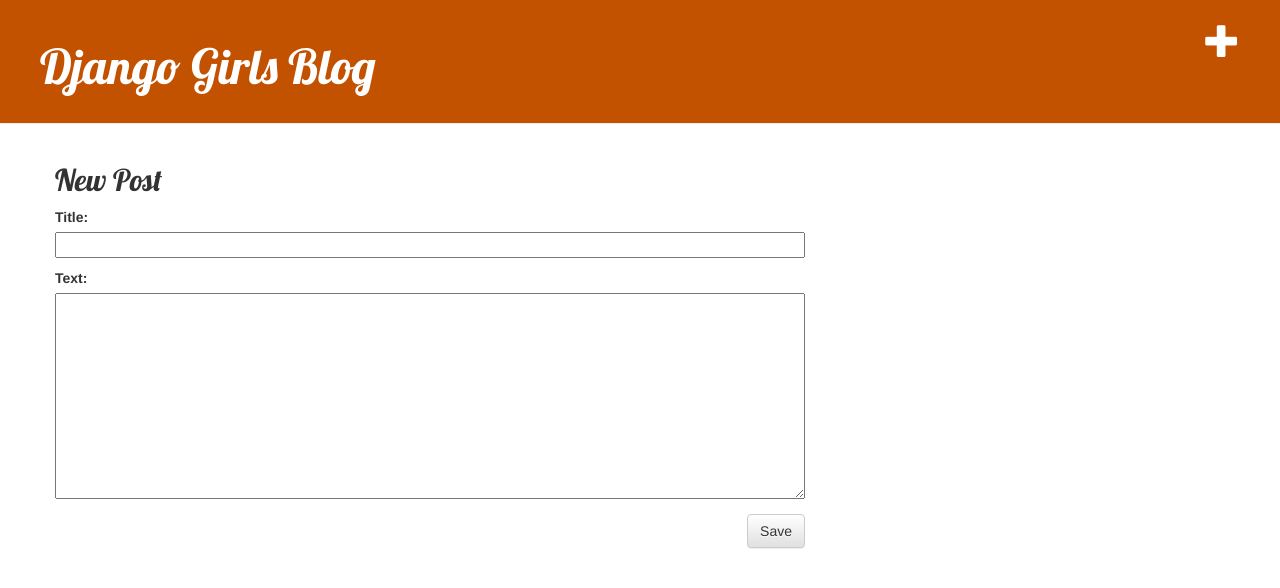
After one commit to hoangdatngo/gci_project, a Django app: page /post/new/ in a window 1280 px wide. The commit adds this page. Shown: the top 588 px of the page. Run offline with Django 3.2, Linux system fonts and the light colour scheme; the visitor is signed in with stand-in values (Sample User, id 1); some libraries are stand-ins or nearby versions.

Commit message:
My Django App

```diff
--- /dev/null
+++ b/blog/forms.py
@@ -0,0 +1,7 @@
+from django import forms
+from .models import Post
+
+class PostForm(forms.ModelForm):
+    class Meta:
+        model = Post
+        fields = ('title', 'text', )
--- /dev/null
+++ b/blog/static/css/blog.css
@@ -0,0 +1,52 @@
+h1 a, h2 a{
+    color: #FF7F50;
+    font-family: 'Lobster';
+}
+
+
+.page-header{
+    background-color: #C25100;
+    margin-top: 0;
+    padding: 20px 20px 20px 40px;
+}
+
+.page-header h1, .page-header h1 a, .page-header h1 a:visited, .page-header h1 a:active {
+    color: #ffffff;
+    font-size: 36pt;
+    text-decoration: none;
+}
+
+.content {
+    margin-left: 40px;
+}
+
+h1, h2, h3, h4 {
+    font-family: 'Lobster', cursive;
+}
+
+.date {
+    color: #FF8C00;
+}
+
+.save {
+    float: right;
+}
+
+.post-form textarea, .post-form input {
+    width: 100%;
+}
+
+.top-menu, .top-menu:hover, .top-menu:visited {
+    color: #ffffff;
+    float: right;
+    font-size: 26pt;
+    margin-right: 20px;
+}
+
+.post {
+    margin-bottom: 70px;
+}
+
+.post h2 a, .post h2 a:visited {
+    color: #000000;
+}
--- /dev/null
+++ b/blog/templates/blog/base.html
@@ -0,0 +1,28 @@
+{% load static %}
+<!DOCTYPE html>
+<html>
+    <head>
+        <title>Django Girls blog</title>
+        <link rel="stylesheet" href="//maxcdn.bootstrapcdn.com/bootstrap/3.2.0/css/bootstrap.min.css">
+        <link rel="stylesheet" href="//maxcdn.bootstrapcdn.com/bootstrap/3.2.0/css/bootstrap-theme.min.css">
+        <link href="//fonts.googleapis.com/css?family=Lobster&subset=latin,latin-ext" rel="stylesheet" type="text/css">
+        <link rel="stylesheet" href="{% static 'css/blog.css' %}">
+
+    </head>
+    <body>
+       <div class="page-header">
+           {% if user.is_authenticated %}
+                <a href="{% url 'post_new' %}" class="top-menu"><span class="glyphicon glyphicon-plus"></span></a>
+           {% endif %}
+           <h1><a href="/">Django Girls Blog</a></h1>
+       </div>
+        <div class="content container">
+            <div class="row">
+                <div class="col-md-8">
+                {% block content %}
+                {% endblock %}
+                </div>
+            </div>
+        </div>
+    </body>
+</html>
--- /dev/null
+++ b/blog/templates/blog/post_edit.html
@@ -0,0 +1,9 @@
+{% extends 'blog/base.html' %}
+
+{% block content %}
+<h2>New Post</h2>
+<form method="POST" class="post-form">{% csrf_token %}
+    {{ form.as_p }}
+    <button type="submit" class="save btn btn-default">Save</button>
+</form>
+{% endblock %}
--- a/blog/urls.py
+++ b/blog/urls.py
@@ -2,5 +2,8 @@ from django.urls import path
 from . import views
 
 urlpatterns = [
-    path('', views.post_list, name='post_list')
+    path('', views.post_list, name='post_list'),
+    path('post/<int:pk>/', views.post_detail, name='post_detail'),
+    path('post/new/', views.post_new, name='post_new'),
+    path('post/<int:pk>/edit/', views.post_edit, name='post_edit'),
 ]
--- a/blog/views.py
+++ b/blog/views.py
@@ -1,7 +1,39 @@
-from django.shortcuts import render
+from django.shortcuts import render, get_object_or_404, redirect
 from .models import Post
 from django.utils import timezone
+from .forms import PostForm
 
 def post_list(request):
     posts = Post.objects.filter(published_date__lte=timezone.now()).order_by('published_date')
     return render(request, 'blog/post_list.html', {'posts': posts})
+
+def post_detail(request, pk):
+    post = get_object_or_404(Post, pk=pk)
+    return render(request, 'blog/post_detail.html', {'post': post})
+
+def post_new(request):
+    if request.method == "POST":
+        form = PostForm(request.POST)
+        if form.is_valid():
+            post = form.save(commit=False)
+            post.author = request.user
+            post.published_date = timezone.now()
+            post.save()
+            return redirect('post_detail', pk=post.pk)
+    else:
+        form = PostForm()
+    return render(request, 'blog/post_edit.html', {'form': form})
+
+def post_edit(request, pk):
+    post = get_object_or_404(Post, pk=pk)
+    if request.method == "POST":
+        form = PostForm(request.POST, instance=post)
+        if form.is_valid():
+            post = form.save(commit=False)
+            post.author = request.user
+            post.published_date = timezone.now()
+            post.save()
+            return redirect('post_detail', pk=post.pk)
+    else:
+        form = PostForm(instance=post)
+    return render(request, 'blog/post_edit.html', {'form': form})
```
Also changed, not shown: blog/templates/blog/post_detail.html (added, +16 -0 lines), blog/templates/blog/post_list.html (+14 -16 lines).
